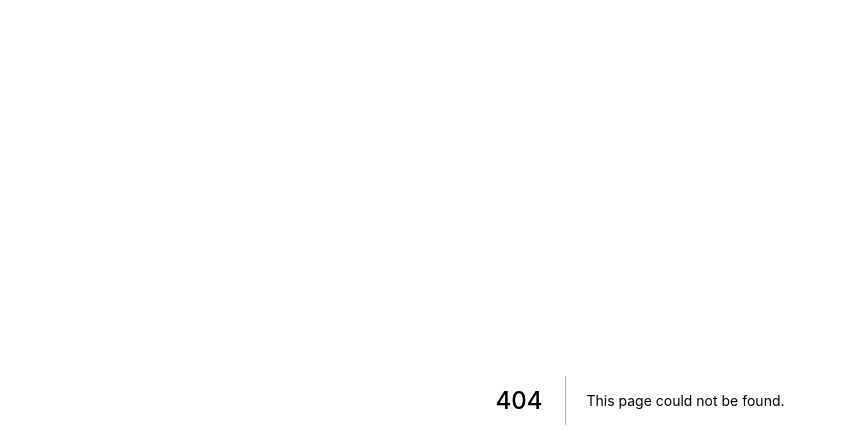
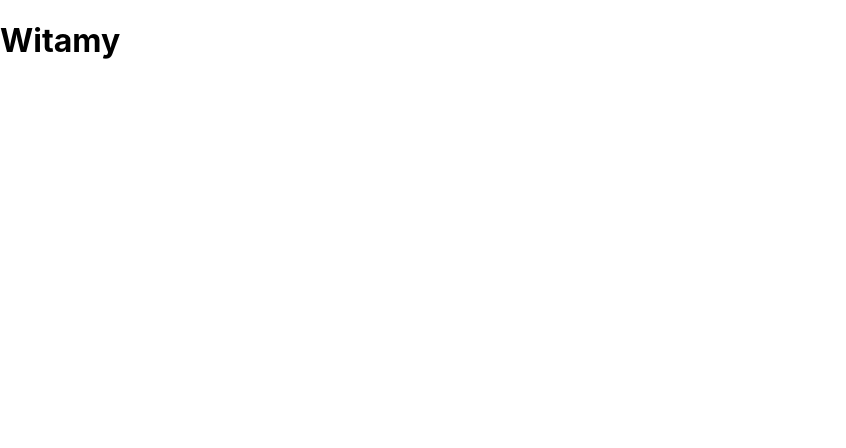
Before and after one commit to aga-wojteczko/translate, a Next.js app: page /hello in a window 1280 px wide. Before the commit this address had no page. Shown: the top 448 px of the page, without its empty margins (0-846 px from the left). Built offline with nearby package versions, Linux system fonts and the light colour scheme.

Commit message:
hello page

```diff
--- /dev/null
+++ b/pages/hello.js
@@ -0,0 +1,5 @@
+export default function() {
+    return(
+        <h1>Witamy</h1>
+    );
+};
```
